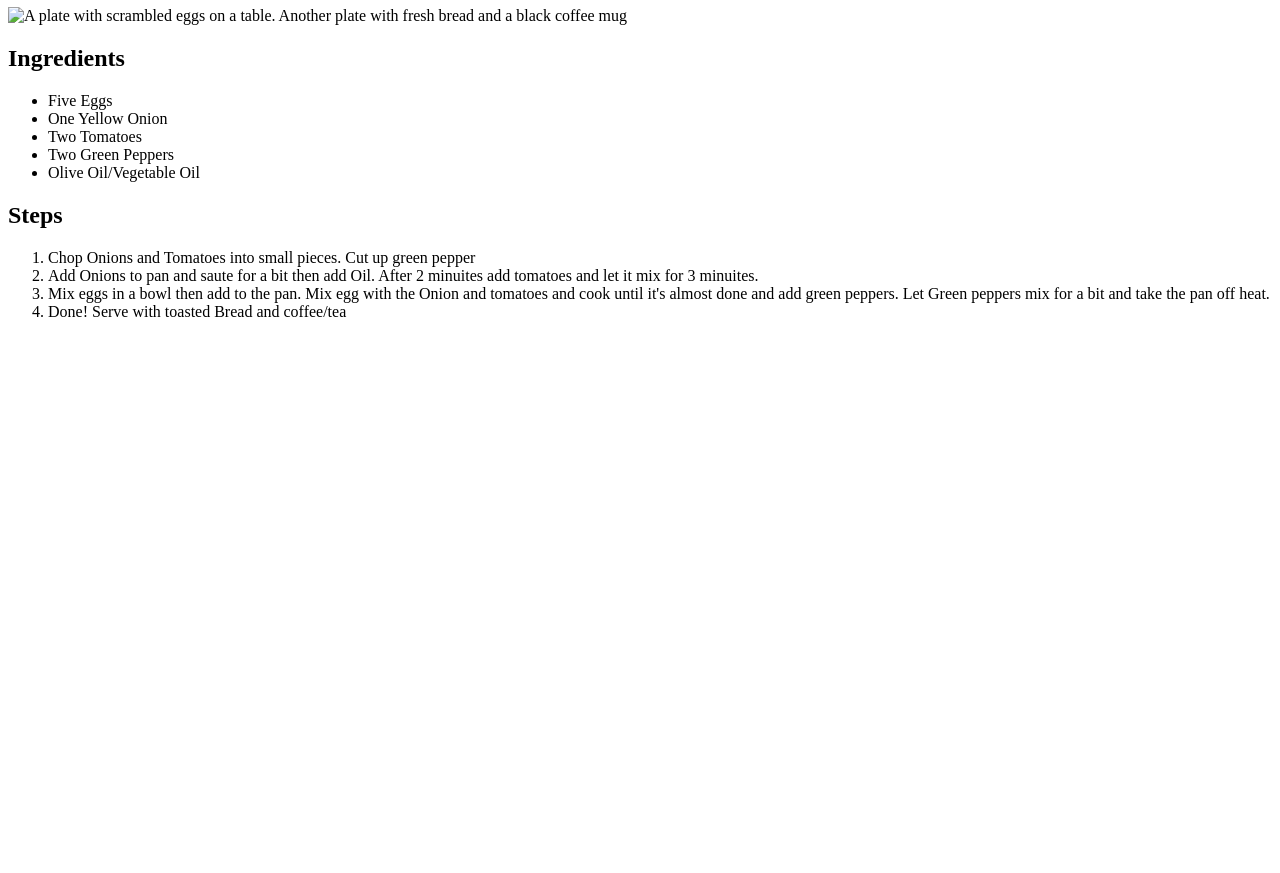
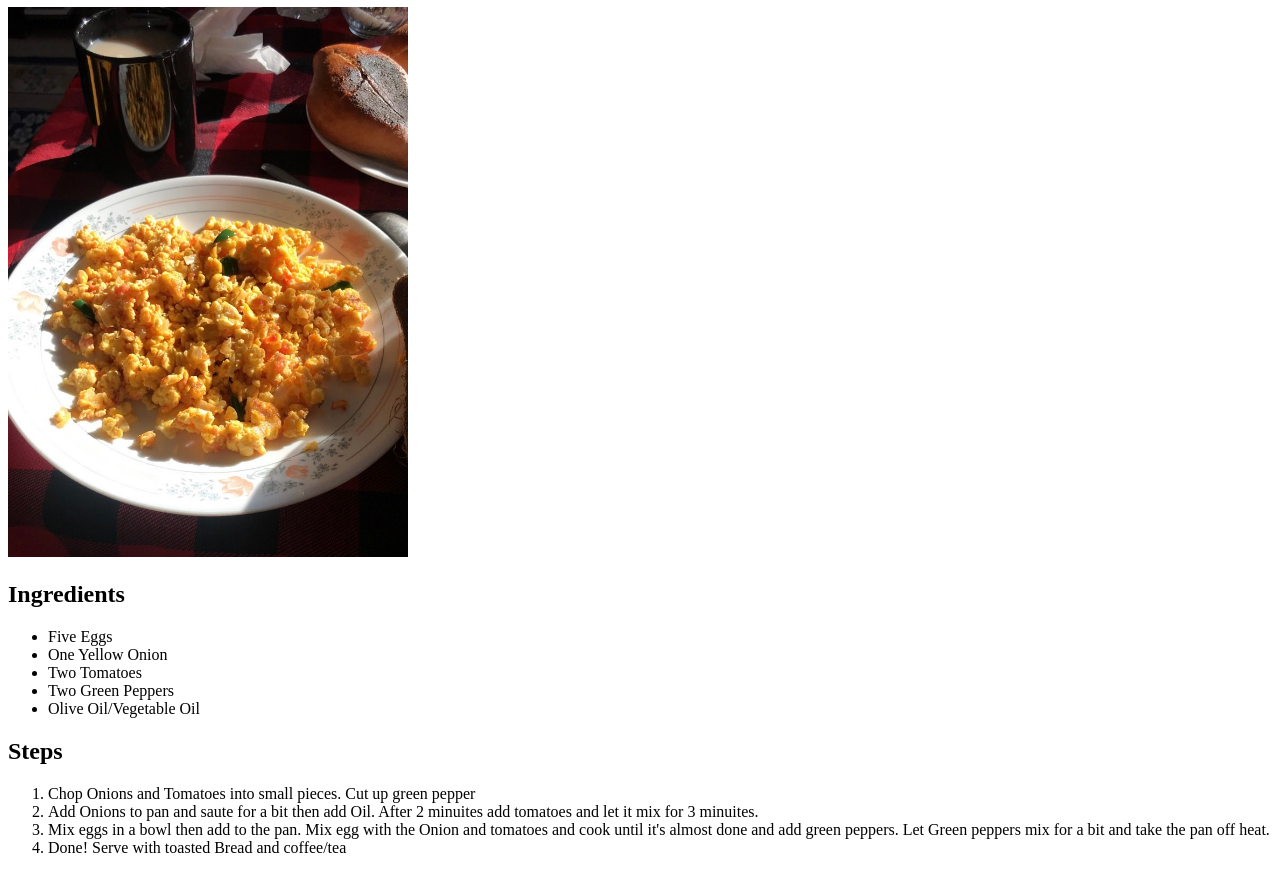
Before and after one commit to TG-create/odin-recipes, a plain HTML site: page recipes/eggs.html in a window 1280 px wide. Shown: the part 73-946 px from the top of the page. Before the commit the page ends 800 px from the top, so only its background shows below. Drawn offline with Linux system fonts and the light colour scheme.

Commit message:
Update eggs.html

```diff
--- a/recipes/eggs.html
+++ b/recipes/eggs.html
@@ -8,7 +8,7 @@
 
     <body>
         <h1>Scrambled Eggs with Onions and Tomatoes</h1>
-        <img src="./Images/Eggs.JPG"
+        <img src="../Images/Eggs.JPG"
         alt="A plate with scrambled eggs on a table. Another plate with fresh bread and a black coffee mug"
         height="550"
         width="400">
```
